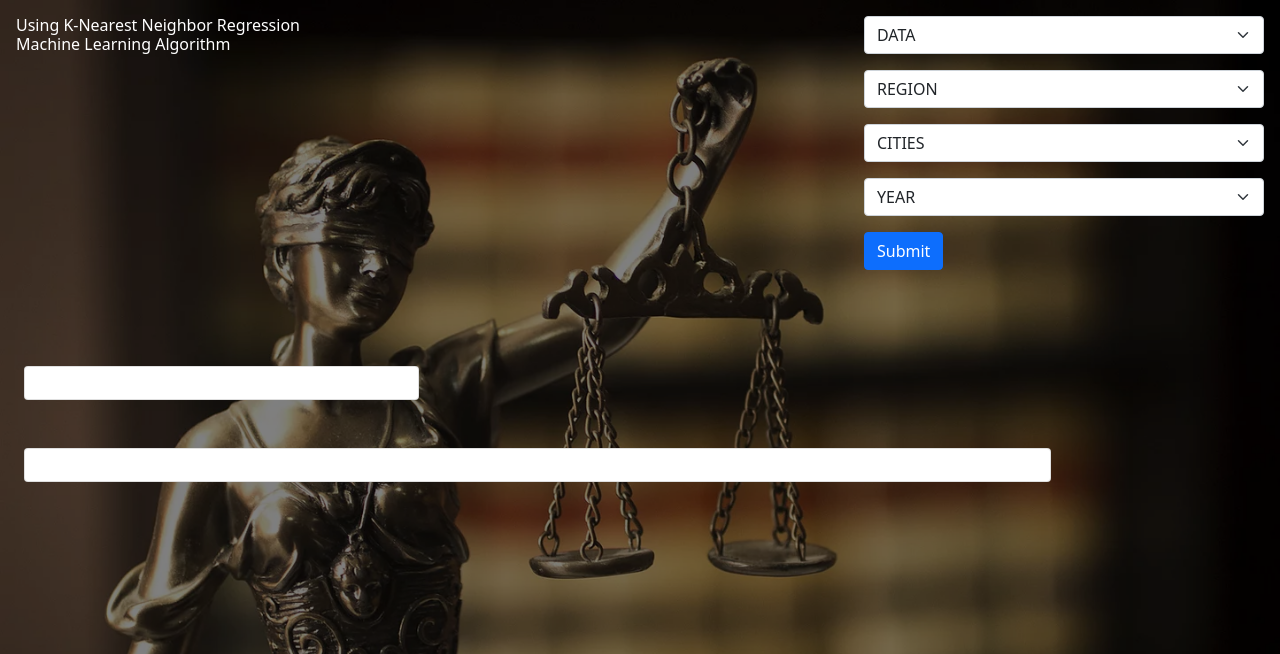
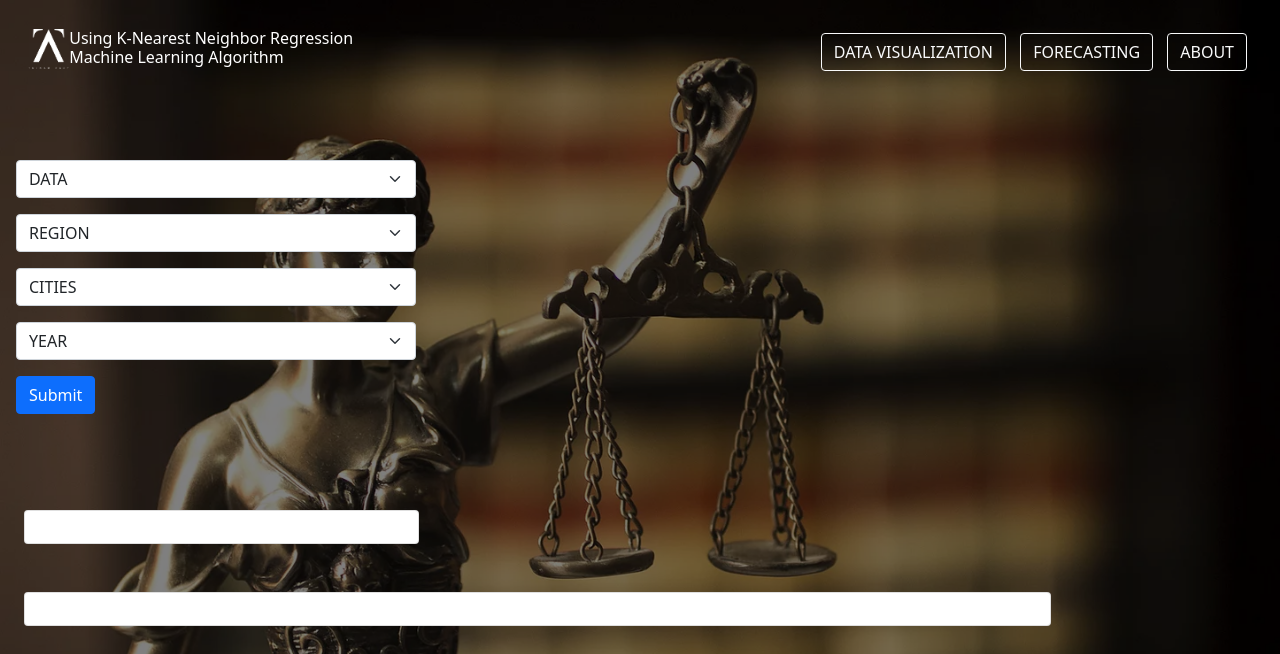
Before and after one commit to pizzanoodles/thesis, a Flask app: template templates/layout.html in a window 1280 px wide. Shown: the top 654 px of the page. Run offline with Flask 2, Linux system fonts and the light colour scheme; the template is opened without the code that fills it, so the values that code supplies are empty; some libraries are stand-ins or nearby versions.

Commit message:
added navbar through pages, added forecasting pages and files

```diff
--- a/app.py
+++ b/app.py
@@ -8,6 +8,7 @@ import numpy as np
 import plotly.graph_objects as go
 from defaultfigure import *
 from generatefigure import *
+from forecast import *
 
 from flask import Flask
 
@@ -55,5 +56,18 @@ def datavis(dt, rt, ct, yt):
         return app_template
 
 
+@app.route("/forecast", methods=["POST", "GET"])
+def forecast():
+    if request.method == "POST":
+        output = forecasting(request.form["inp1"])
+        return redirect(url_for("results", output=output))
+    return render_template("/forecastinput.html")
+
+
+@app.route("/results/<output>")
+def results(output):
+    return render_template("/forecastoutput.html", output=output)
+
+
 if __name__ == "__main__":
     app.run(debug=True)
--- a/templates/index.html
+++ b/templates/index.html
@@ -39,7 +39,7 @@
         <div class="mr-auto">
           <a href="/test" type="button" class="btn btn-outline-light" style="margin:5px;">
             DATA VISUALIZATION</a>
-          <a href="forecasting.html" type="button" class="btn btn-outline-light" style="margin:5px;">
+          <a href="/forecast" type="button" class="btn btn-outline-light" style="margin:5px;">
             FORECASTING</a>
           <a href="about.html" type="button" class="btn btn-outline-light" style="margin:5px;">
             ABOUT</a>
--- a/templates/layout.html
+++ b/templates/layout.html
@@ -110,10 +110,27 @@
     <main>
 
         <div class="p-3 mb-2 text-white">
-            <div class="row align-items-start">
-                <div class="col">
-                    <h6>Using K-Nearest Neighbor Regression <br>Machine Learning Algorithm</h6>
+            <nav class="navbar navbar-expand-lg navbar-dark bg-transparent">
+                <div class="container-fluid">
+
+                    <a class="navbar-brand " href="index.html"> <img
+                            src="{{ url_for('static', filename='/images/aninaw-tech-logo-white.png') }}" class="rounded"
+                            alt="about width=40" height="40" style="float:left">
+                        <h6 style="float:right">Using K-Nearest Neighbor Regression <br>Machine Learning Algorithm</h6>
+                    </a>
+                    <div class="mr-auto">
+                        <a href="/test" type="button" class="btn btn-outline-light" style="margin:5px;">
+                            DATA VISUALIZATION</a>
+                        <a href="/forecast" type="button" class="btn btn-outline-light" style="margin:5px;">
+                            FORECASTING</a>
+                        <a href="about.html" type="button" class="btn btn-outline-light" style="margin:5px;">
+                            ABOUT</a>
+                    </div>
+
                 </div>
+            </nav>
+            <br><br><br>
+            <div class="row align-items-end">
                 <div class="col-4">
                     <form action="#" method="POST">
                         <!-- DATA MENU -->
```
Also changed, not shown: templates/datavis.html (+18 -4 lines).
